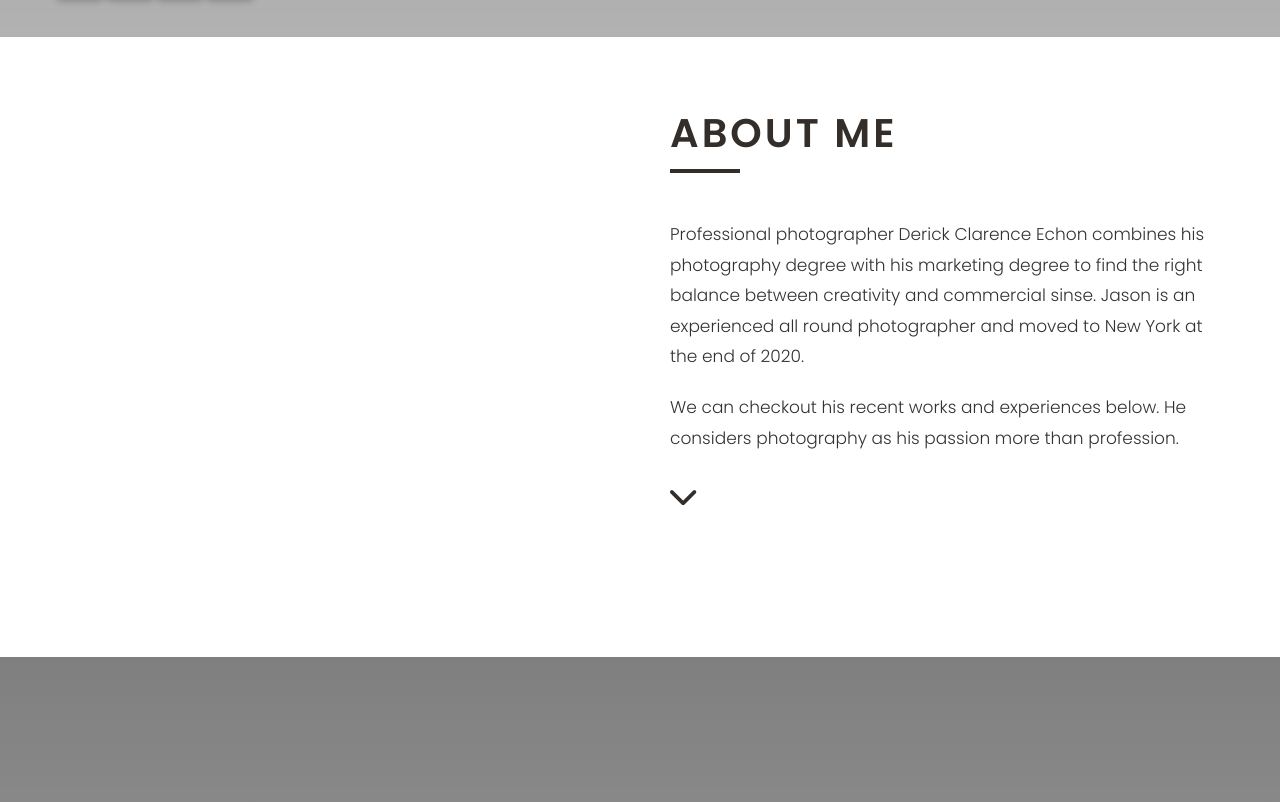
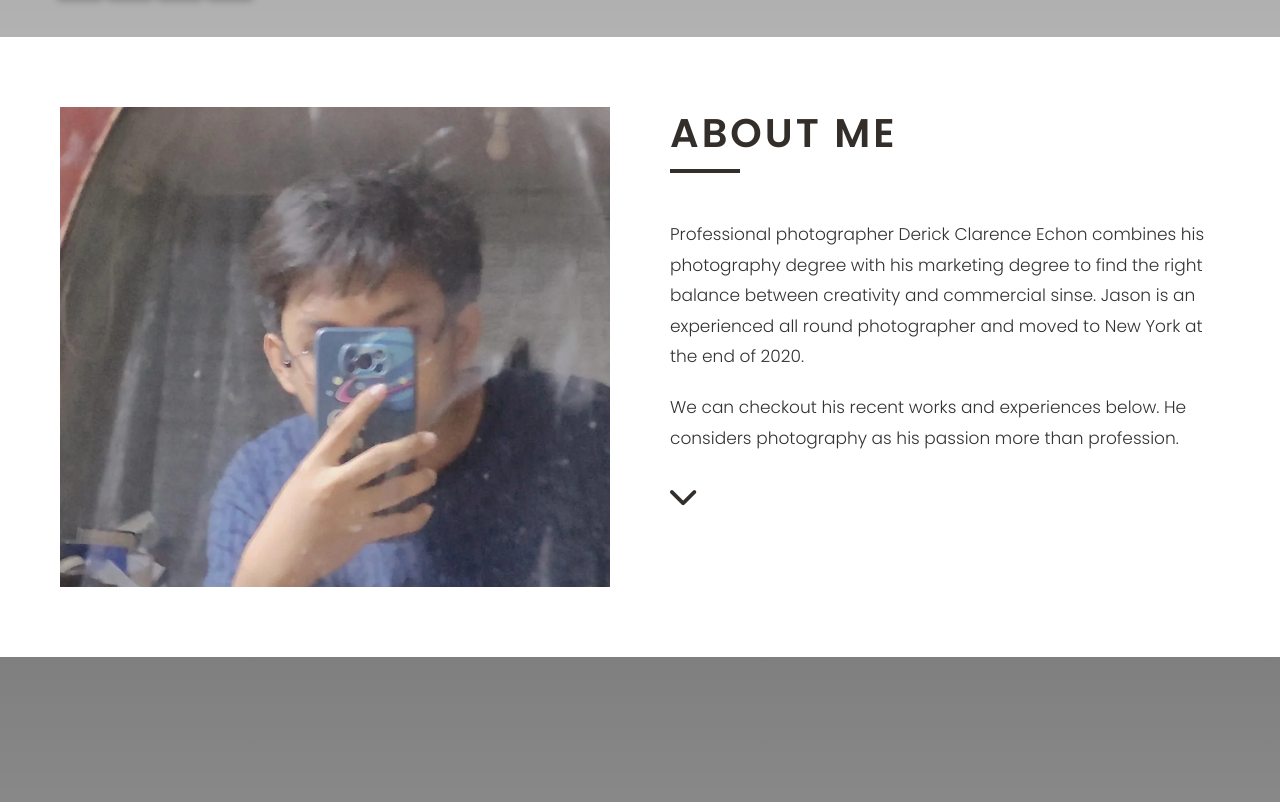
Before and after one commit to clarence04/Photographytotsi, a plain HTML site: page index.html in a window 1280 px wide. Shown: the part 763-1565 px from the top of the page. Drawn offline with Linux system fonts and the light colour scheme.

Commit message:
Update index.html

```diff
--- a/index.html
+++ b/index.html
@@ -52,7 +52,7 @@
             <div class = "container">
                 <div class = "about-content grid">
                     <div class = "about-left">
-                        <img src = "about.png" alt = "">
+                        <img src = "about.jpg" alt = "">
                     </div>
                     <div class = "about-right">
                         <div class = "title">
```
